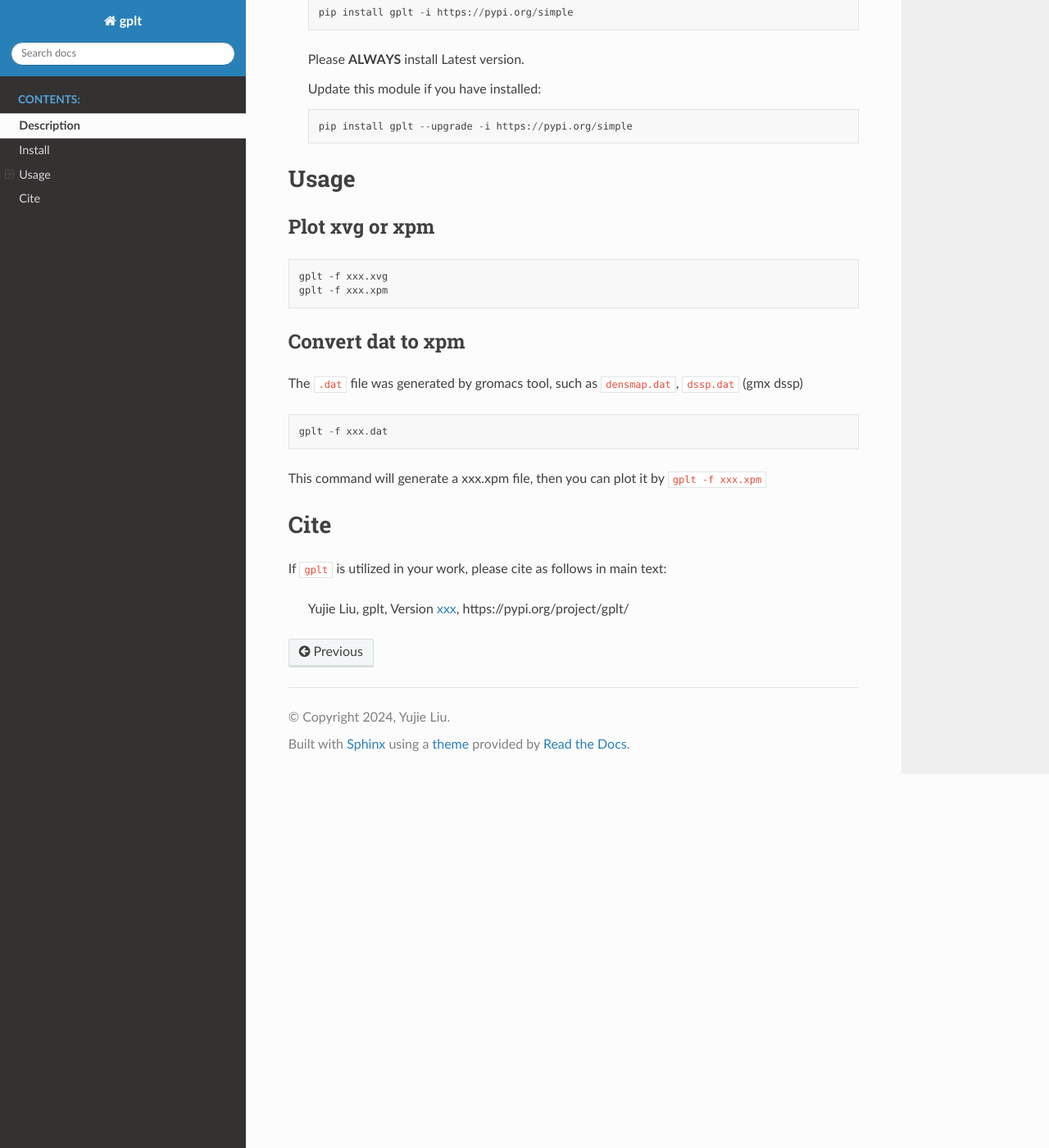
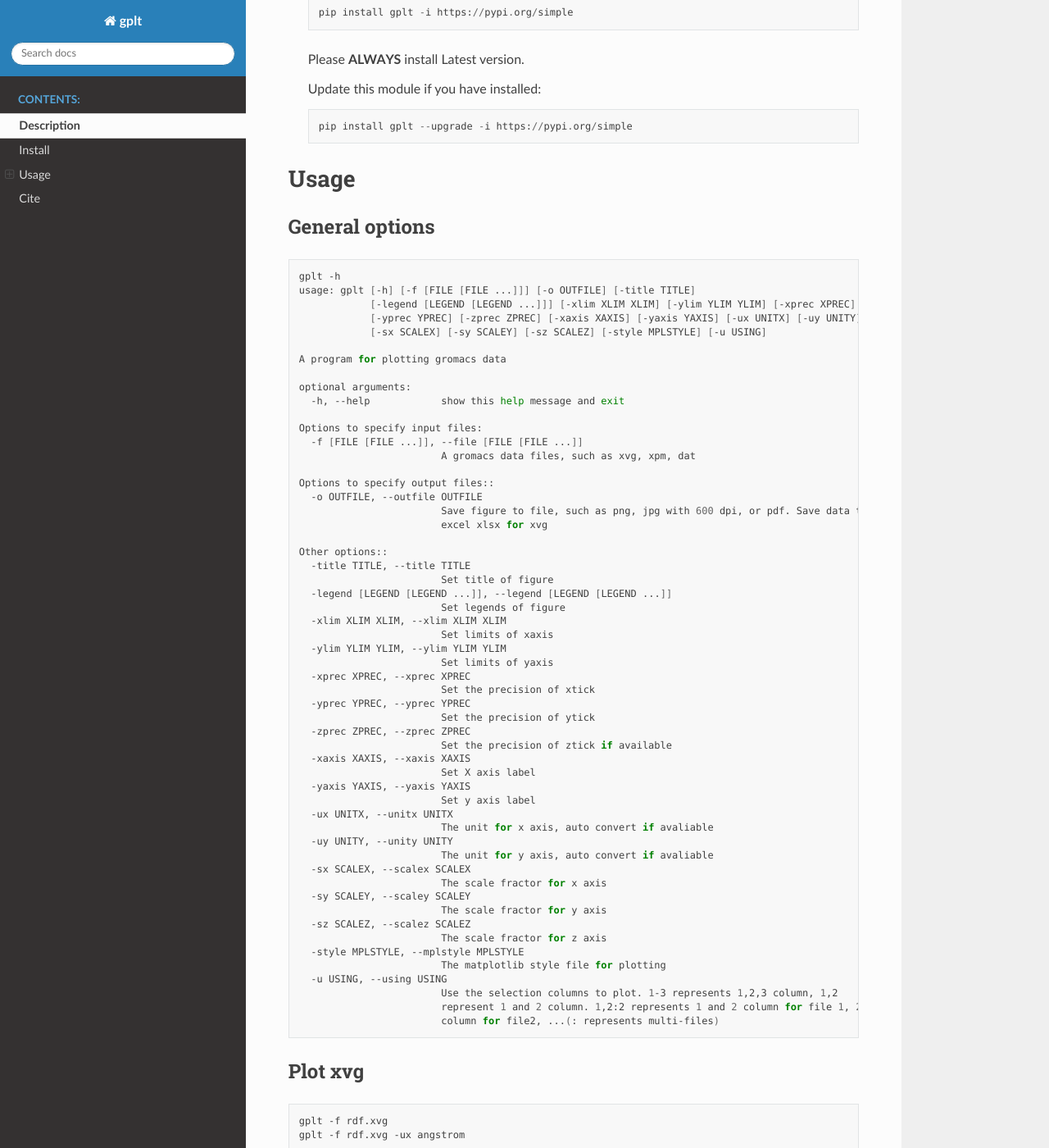
Before and after one commit to liuyujie714/gplt, a Sphinx documentation site: the page built from docs/source/gplt.md, in a window 1280 px wide and 1400 px high, scrolled down 545 px. Shown: the whole window at 82% size. Built offline with Sphinx 7.4.7 and the Read the Docs theme 2.0.0, drawn with Linux system fonts in a browser that asks for light colours; some of the changed text lies outside the part shown.

Commit message:
update gplt.md

````diff
--- a/docs/source/gplt.md
+++ b/docs/source/gplt.md
@@ -27,18 +27,97 @@
   ```
 
 # Usage
-## Plot xvg or xpm
+## General options
+```bash
+gplt -h
+usage: gplt [-h] [-f [FILE [FILE ...]]] [-o OUTFILE] [-title TITLE]
+            [-legend [LEGEND [LEGEND ...]]] [-xlim XLIM XLIM] [-ylim YLIM YLIM] [-xprec XPREC]
+            [-yprec YPREC] [-zprec ZPREC] [-xaxis XAXIS] [-yaxis YAXIS] [-ux UNITX] [-uy UNITY]
+            [-sx SCALEX] [-sy SCALEY] [-sz SCALEZ] [-style MPLSTYLE] [-u USING]
+
+A program for plotting gromacs data
+
+optional arguments:
+  -h, --help            show this help message and exit
+
+Options to specify input files:
+  -f [FILE [FILE ...]], --file [FILE [FILE ...]]
+                        A gromacs data files, such as xvg, xpm, dat
+
+Options to specify output files::
+  -o OUTFILE, --outfile OUTFILE
+                        Save figure to file, such as png, jpg with 600 dpi, or pdf. Save data to
+                        excel xlsx for xvg
+
+Other options::
+  -title TITLE, --title TITLE
+                        Set title of figure
+  -legend [LEGEND [LEGEND ...]], --legend [LEGEND [LEGEND ...]]
+                        Set legends of figure
+  -xlim XLIM XLIM, --xlim XLIM XLIM
+                        Set limits of xaxis
+  -ylim YLIM YLIM, --ylim YLIM YLIM
+                        Set limits of yaxis
+  -xprec XPREC, --xprec XPREC
+                        Set the precision of xtick
+  -yprec YPREC, --yprec YPREC
+                        Set the precision of ytick
+  -zprec ZPREC, --zprec ZPREC
+                        Set the precision of ztick if available
+  -xaxis XAXIS, --xaxis XAXIS
+                        Set X axis label
+  -yaxis YAXIS, --yaxis YAXIS
+                        Set y axis label
+  -ux UNITX, --unitx UNITX
+                        The unit for x axis, auto convert if avaliable
+  -uy UNITY, --unity UNITY
+                        The unit for y axis, auto convert if avaliable
+  -sx SCALEX, --scalex SCALEX
+                        The scale fractor for x axis
+  -sy SCALEY, --scaley SCALEY
+                        The scale fractor for y axis
+  -sz SCALEZ, --scalez SCALEZ
+                        The scale fractor for z axis
+  -style MPLSTYLE, --mplstyle MPLSTYLE
+                        The matplotlib style file for plotting
+  -u USING, --using USING
+                        Use the selection columns to plot. 1-3 represents 1,2,3 column, 1,2
+                        represent 1 and 2 column. 1,2:2 represents 1 and 2 column for file 1, 2
+                        column for file2, ...(: represents multi-files)
+```
+
+## Plot xvg
 
 ```bash
-gplt -f xxx.xvg
-gplt -f xxx.xpm
+gplt -f rdf.xvg
+gplt -f rdf.xvg -ux angstrom
 ```
+<img src="./_static/rdf.png"  alt="rdf" width="400"/>
+<img src="./_static/rdf2.png" alt="rdf" width="400"/>
+
+## Plot xpm
+```bash
+gplt -f gibbs.xpm
+gplt -f ss.xpm
+```
+<img src="./_static/gibbs.png"  alt="rdf" width="400"/>
+<img src="./_static/ss.png"     alt="rdf" width="400"/>
+
 ## Convert dat to xpm
+### dat from gmx tool, such as gmx densmap -od
 The `.dat` file was generated by gromacs tool, such as `densmap.dat`, `dssp.dat` (gmx dssp)
+```bash
+gplt -f densmap.dat && gplt -f densmap.xpm
 ```
-gplt -f xxx.dat
+This command will generate a xxx.xpm file, then you can plot it by `gplt -f densmap.xpm`
+<img src="./_static/densmap.png"     alt="rdf" width="400"/>
+
+### dssp.dat for gmx dssp [gmx >= 2023]
+```bash
+gplt -f dssp.dat && gplt -f dssp.xpm && gplt -f scount.xvg
 ```
-This command will generate a xxx.xpm file, then you can plot it by `gplt -f xxx.xpm`
+<img src="./_static/dssp.png"     alt="rdf" width="400"/>
+<img src="./_static/scount.png"     alt="rdf" width="400"/>
 
 # Cite
 If `gplt` is utilized in your work, please cite as follows in main text:
````
Also changed, not shown: docs/source/_static/densmap.png (added), docs/source/_static/dssp.png (added), docs/source/_static/gibbs.png (added), docs/source/_static/rdf.png (added), docs/source/_static/rdf2.png (added), docs/source/_static/scount.png (added), docs/source/_static/ss.png (added).
